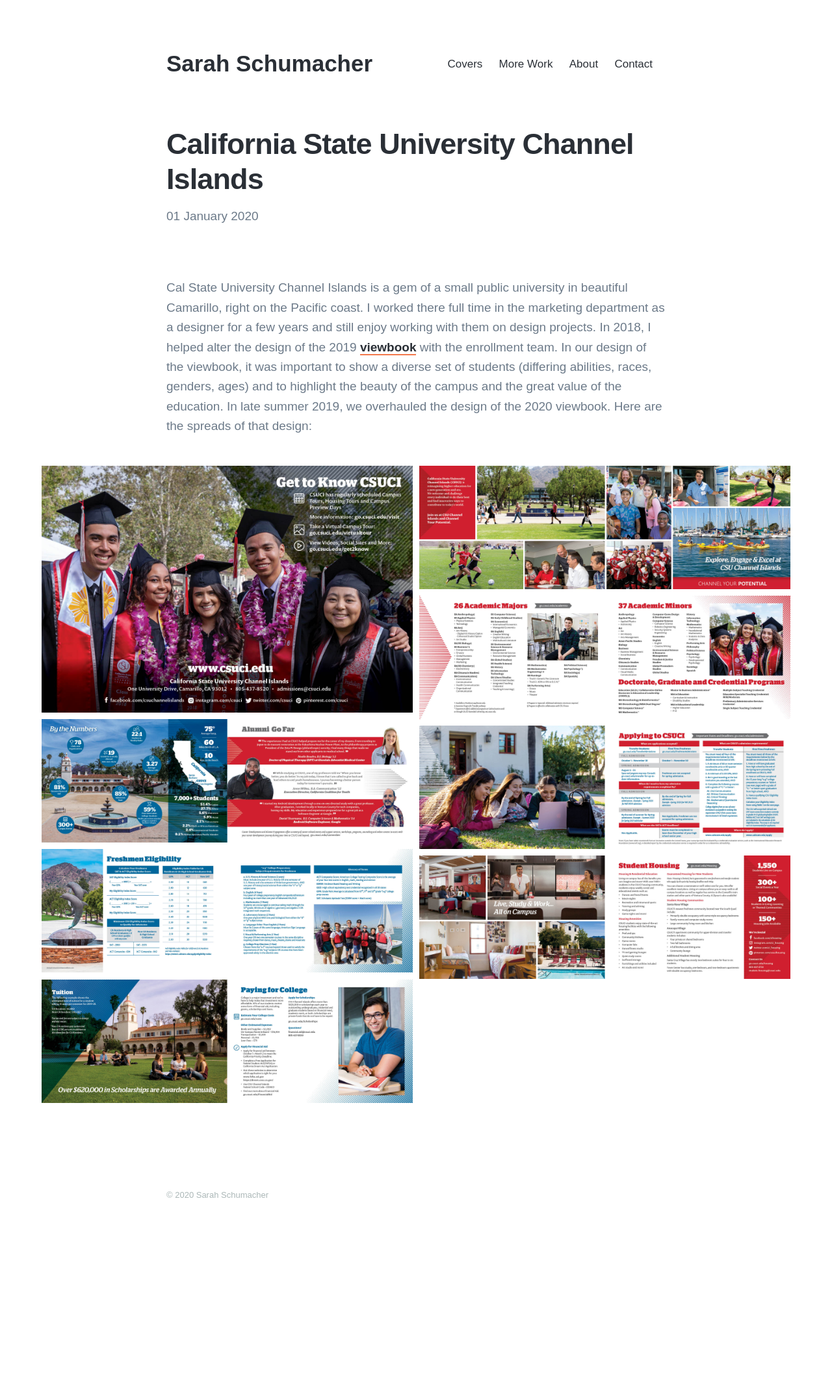
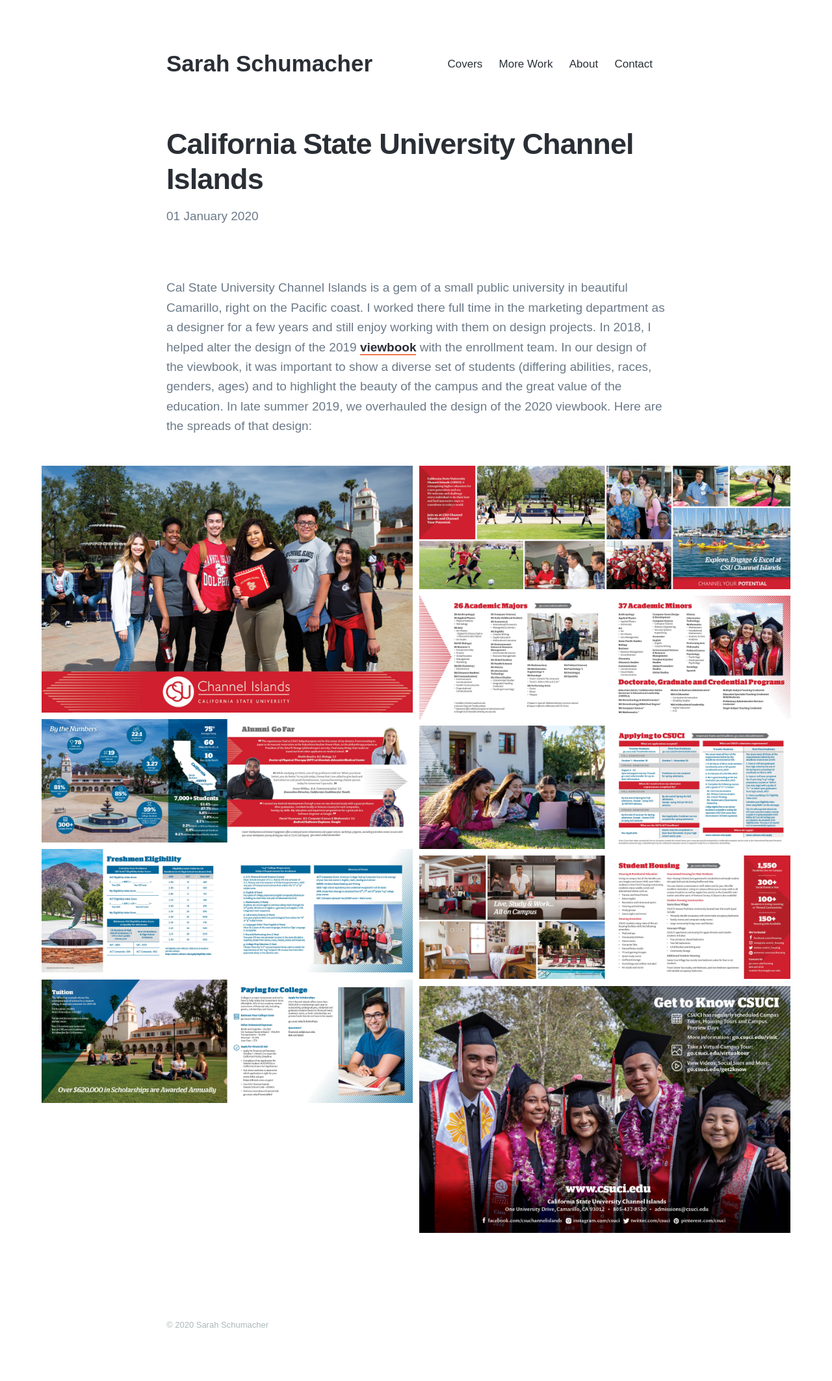
Before and after one commit to snsnsns/snsnsns.github.io, a Jekyll site: the page built from _posts/2020-01-01-CSUCIviewbook.md, in a window 1280 px wide. Shown: the whole page at 65% size. Built offline with Jekyll 4.4.1, drawn with Linux system fonts in a browser that asks for light colours; nearby versions of some CDN libraries; some web fonts are replaced; before the commit the page ends 1926 px from its top, so only the background shows below that.

Commit message:
Add files via upload

```diff
--- a/_posts/2020-01-01-CSUCIviewbook.md
+++ b/_posts/2020-01-01-CSUCIviewbook.md
@@ -9,7 +9,7 @@
 Cal State University Channel Islands is a gem of a small public university in beautiful Camarillo, right on the Pacific coast. I worked there full time in the marketing department as a designer for a few years and still enjoy working with them on design projects. In 2018, I helped alter the design of the 2019 [viewbook](https://issuu.com/csu-channel-islands/docs/19_viewbookfull_issuu) with the enrollment team. In our design of the viewbook, it was important to show a diverse set of students (differing abilities, races, genders, ages) and to highlight the beauty of the campus and the great value of the education. In late summer 2019, we overhauled the design of the 2020 viewbook. Here are the spreads of that design:
 
 <div class="gallery" data-columns="2">
-	<img src="/images/blogimages/CSUCI/viewbook_version119.jpg">
+	<img src="/images/blogimages/CSUCI/viewbook_version11.jpg">
 	<img src="/images/blogimages/CSUCI/viewbook_version112.jpg">
 	<img src="/images/blogimages/CSUCI/viewbook_version113.jpg">
 	<img src="/images/blogimages/CSUCI/viewbook_version114.jpg">
@@ -17,5 +17,7 @@
 	<img src="/images/blogimages/CSUCI/viewbook_version116.jpg">
 	<img src="/images/blogimages/CSUCI/viewbook_version117.jpg">
 	<img src="/images/blogimages/CSUCI/viewbook_version118.jpg">
+	<img src="/images/blogimages/CSUCI/viewbook_version119.jpg">
+
 
 	</div>
```
